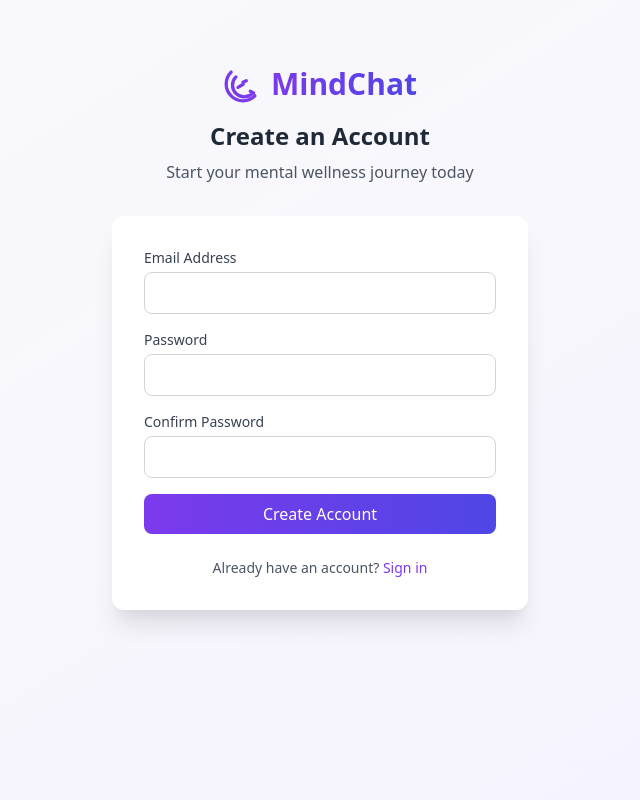
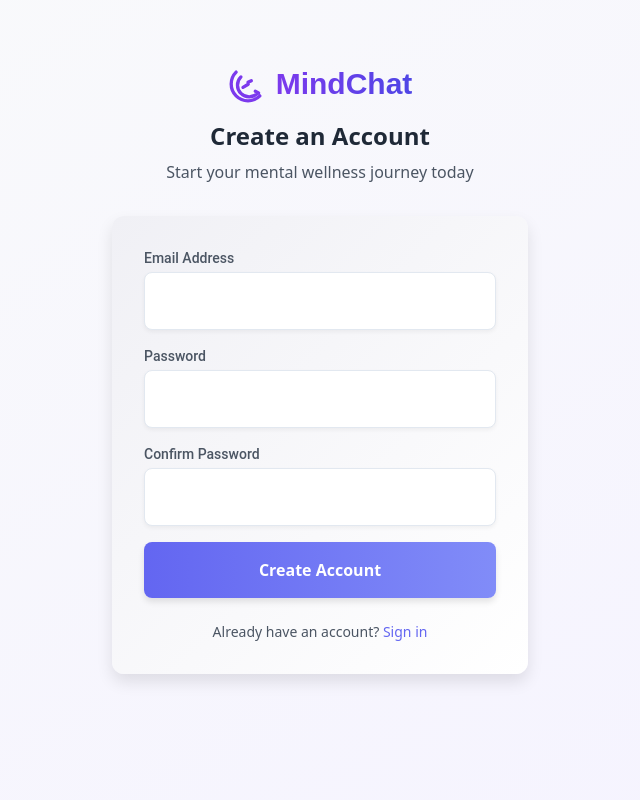
Before and after one commit to Freddie16/Mental-Health, a Django app: page /signup/ in a window 1280 px wide. Shown: the whole page, without its empty margins (320-960 px from the left). Run offline with Django 5.2, Linux system fonts and the light colour scheme.

Commit message:
updated signup styling

```diff
--- a/mentalhealthchatbot/chatbot/templates/chatbot/signup.html
+++ b/mentalhealthchatbot/chatbot/templates/chatbot/signup.html
@@ -1,53 +1,125 @@
 <!DOCTYPE html>
 <html lang="en">
+
 <head>
     <meta charset="UTF-8">
     <meta name="viewport" content="width=device-width, initial-scale=1.0">
     <title>Sign Up | MindChat</title>
     <link href="https://cdnjs.cloudflare.com/ajax/libs/tailwindcss/2.2.19/tailwind.min.css" rel="stylesheet">
+    <style>
+        /* Custom Styles */
+        .form-container {
+            background: linear-gradient(135deg, #f0f0f5, #ffffff); /* Subtle gradient background */
+            box-shadow: 0 8px 16px rgba(0, 0, 0, 0.1); /* Soft shadow */
+        }
+
+        .form-heading {
+            font-family: 'Poppins', sans-serif; /* Modern font */
+            font-weight: 700;
+        }
+
+        .form-label {
+            font-family: 'Roboto', sans-serif; /* Clean font for labels */
+            color: #4b5563; /* Darker gray */
+        }
+
+        .form-input {
+            border: 1px solid #e2e8f0; /* Light gray border */
+            padding: 1rem; /* Increased padding */
+            border-radius: 0.5rem; /* Slightly more rounded corners */
+            transition: border-color 0.3s ease; /* Smooth border transition */
+            box-shadow: 0 2px 4px rgba(0, 0, 0, 0.05); /* Subtle inner shadow */
+        }
+
+        .form-input:focus {
+            border-color: #6366f1; /* Purple focus border */
+            outline: none;
+            box-shadow: 0 4px 8px rgba(99, 102, 241, 0.15); /* More prominent focus shadow */
+        }
+
+        .form-button {
+            background: linear-gradient(to right, #6366f1, #818cf8); /* Gradient button */
+            padding: 1rem 1.5rem; /* Adjusted padding */
+            border-radius: 0.5rem;
+            font-weight: 600;
+            transition: transform 0.2s ease, box-shadow 0.2s ease; /* Button hover effects */
+            box-shadow: 0 4px 6px rgba(0, 0, 0, 0.1); /* Button shadow */
+        }
+
+        .form-button:hover {
+            transform: translateY(-2px); /* Lift up slightly */
+            box-shadow: 0 6px 10px rgba(0, 0, 0, 0.15); /* More prominent shadow */
+        }
+
+        .form-link {
+            color: #6366f1; /* Purple link color */
+            font-weight: 500;
+            transition: color 0.3s ease;
+        }
+
+        .form-link:hover {
+            color: #4f46e5; /* Darker purple on hover */
+        }
+
+        /* Responsive adjustments */
+        @media (max-width: 640px) {
+            .max-w-md {
+                max-width: 90%;
+            }
+        }
+    </style>
 </head>
-<body class="bg-gradient-to-br from-gray-50 to-purple-50 min-h-screen">
+
+<body class="bg-gradient-to-br from-gray-50 to-purple-50 min-h-screen font-sans">
     <div class="max-w-md mx-auto pt-16 px-4">
         <div class="text-center mb-8">
             <div class="flex items-center justify-center space-x-2 mb-4">
                 <svg class="w-10 h-10 text-purple-600" fill="none" stroke="currentColor" viewBox="0 0 24 24">
-                    <path stroke-linecap="round" stroke-linejoin="round" stroke-width="2" d="M4.871 4.871a10 10 0 1014.258 14.258M7.757 7.757a7 7 0 109.9 9.9M14 10l-2 1m6.364 6.364l-2-1m-4.242-4.242L9 14"/>
+                    <path stroke-linecap="round" stroke-linejoin="round" stroke-width="2"
+                        d="M4.871 4.871a10 10 0 1014.258 14.258M7.757 7.757a7 7 0 109.9 9.9M14 10l-2 1m6.364 6.364l-2-1m-4.242-4.242L9 14" />
                 </svg>
-                <div class="text-3xl font-bold bg-gradient-to-r from-purple-600 to-indigo-600 text-transparent bg-clip-text">MindChat</div>
+                <div
+                    class="text-3xl font-bold bg-gradient-to-r from-purple-600 to-indigo-600 text-transparent bg-clip-text form-heading">
+                    MindChat</div>
             </div>
             <h2 class="text-2xl font-bold text-gray-800 mb-2">Create an Account</h2>
             <p class="text-gray-600">Start your mental wellness journey today</p>
         </div>
 
-        <div class="bg-white rounded-xl shadow-xl p-8">
+        <div class="bg-white rounded-xl shadow-xl p-8 form-container">
             <form method="post" action="{% url 'account_signup' %}">
                 {% csrf_token %}
                 <div class="space-y-4">
                     <div>
-                        <label for="email" class="block text-sm font-medium text-gray-700 mb-1">Email Address</label>
+                        <label for="email" class="block text-sm font-medium text-gray-700 mb-1 form-label">Email
+                            Address</label>
                         <input type="email" name="email" id="email" required
-                               class="w-full px-4 py-2 border border-gray-300 rounded-lg focus:ring-2 focus:ring-purple-600 focus:border-transparent">
+                            class="w-full px-4 py-2 border border-gray-300 rounded-lg focus:ring-2 focus:ring-purple-600 focus:border-transparent form-input">
                     </div>
                     <div>
-                        <label for="password1" class="block text-sm font-medium text-gray-700 mb-1">Password</label>
+                        <label for="password1" class="block text-sm font-medium text-gray-700 mb-1 form-label">Password</label>
                         <input type="password" name="password1" id="password1" required
-                               class="w-full px-4 py-2 border border-gray-300 rounded-lg focus:ring-2 focus:ring-purple-600 focus:border-transparent">
+                            class="w-full px-4 py-2 border border-gray-300 rounded-lg focus:ring-2 focus:ring-purple-600 focus:border-transparent form-input">
                     </div>
                     <div>
-                        <label for="password2" class="block text-sm font-medium text-gray-700 mb-1">Confirm Password</label>
+                        <label for="password2" class="block text-sm font-medium text-gray-700 mb-1 form-label">Confirm
+                            Password</label>
                         <input type="password" name="password2" id="password2" required
-                               class="w-full px-4 py-2 border border-gray-300 rounded-lg focus:ring-2 focus:ring-purple-600 focus:border-transparent">
+                            class="w-full px-4 py-2 border border-gray-300 rounded-lg focus:ring-2 focus:ring-purple-600 focus:border-transparent form-input">
                     </div>
-                    <button type="submit" class="w-full bg-gradient-to-r from-purple-600 to-indigo-600 text-white py-2 px-4 rounded-lg hover:opacity-90 transition duration-300">
+                    <button type="submit"
+                        class="w-full bg-gradient-to-r from-purple-600 to-indigo-600 text-white py-2 px-4 rounded-lg hover:opacity-90 transition duration-300 form-button">
                         Create Account
                     </button>
                 </div>
             </form>
             <div class="mt-6 text-center text-sm text-gray-600">
                 Already have an account?
-                <a href="{% url 'account_login' %}" class="text-purple-600 hover:text-purple-500 font-medium">Sign in</a>
+                <a href="{% url 'account_login' %}" class="text-purple-600 hover:text-purple-500 font-medium form-link">Sign
+                    in</a>
             </div>
         </div>
     </div>
 </body>
+
 </html>
```
